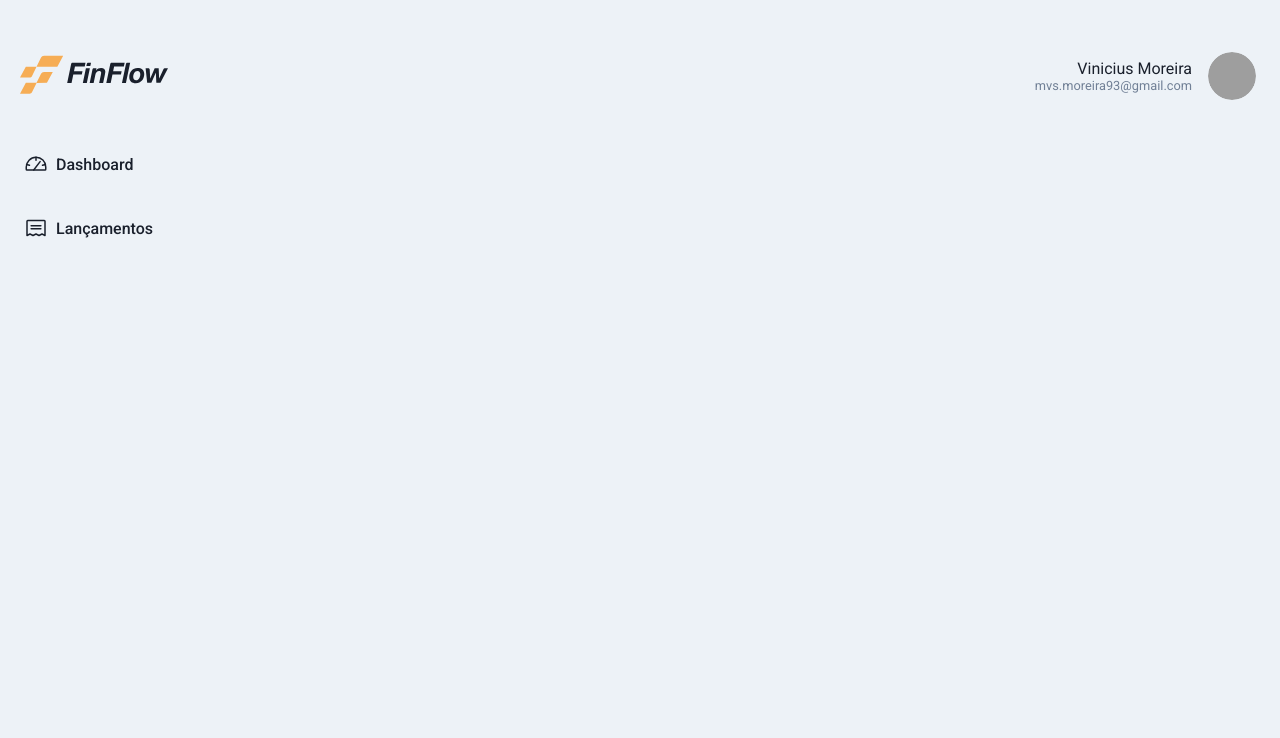
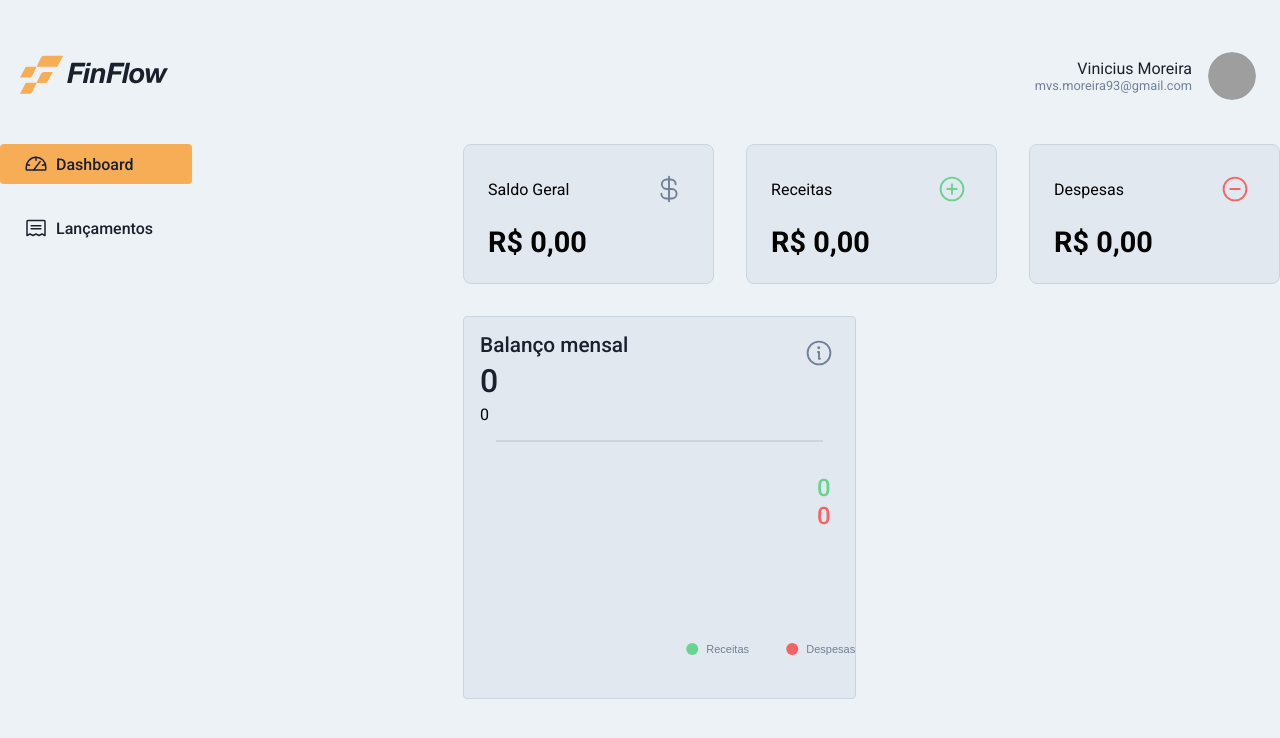
Before and after one commit to mvsmoreira/finflow, a React (Vite) app: page / in a window 1280 px wide. Shown: the top 738 px of the page. Built offline with nearby package versions, Linux system fonts and the light colour scheme; no server answers; grey boxes are pictures that could not be loaded.

Commit message:
refactor: changed some routing paths

```diff
--- a/src/components/Sidebar/index.tsx
+++ b/src/components/Sidebar/index.tsx
@@ -6,7 +6,7 @@ import { SidebarContainer } from './styles'
 export const Sidebar = () => {
   return (
     <SidebarContainer>
-      <NavLink to="/dashboard" title="Dashboard">
+      <NavLink to="/" title="Dashboard">
         <Icon as={Gauge} />
       </NavLink>
       <NavLink to="/entries" title="Lançamentos">
--- a/src/pages/router.tsx
+++ b/src/pages/router.tsx
@@ -9,7 +9,7 @@ export const router = createBrowserRouter([
     element: <App />,
     children: [
       {
-        path: '/dashboard',
+        path: '/',
         element: <Dashboard />,
       },
       {
```
